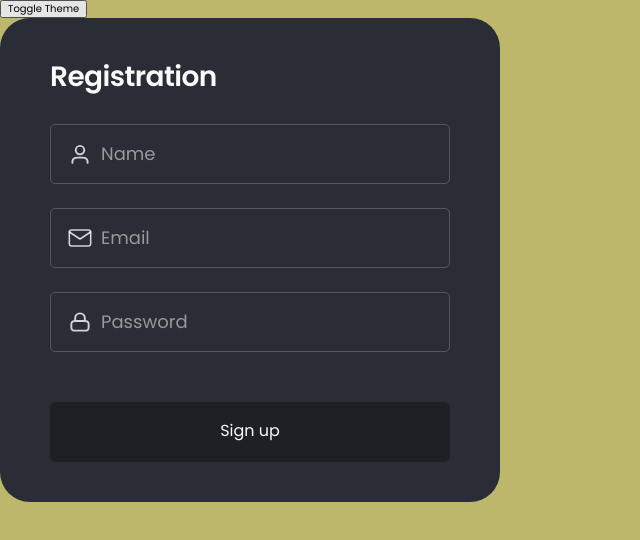
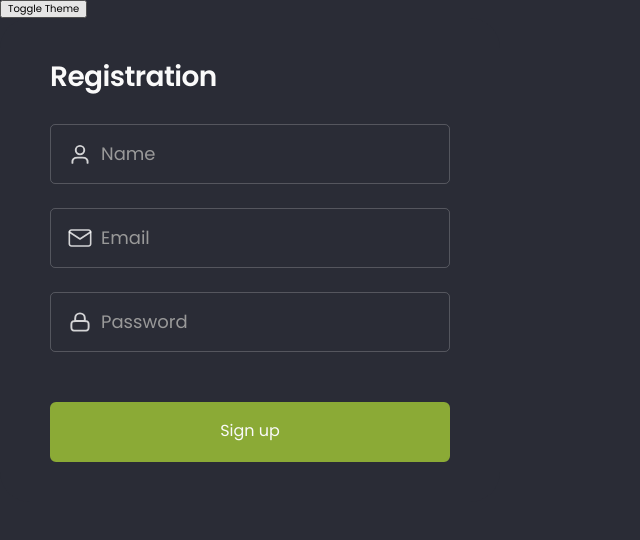
Before and after one commit to pawelrogowski/soYum, a React (Vite) app: page / in a window 1280 px wide. Shown: the top 540 px of the page, without its empty margins (0-640 px from the left). Built offline with nearby package versions, Linux system fonts and the light colour scheme.

Commit message:
updated register button styling

```diff
--- a/src/components/Forms/RegisterForm/RegisterForm.styled.js
+++ b/src/components/Forms/RegisterForm/RegisterForm.styled.js
@@ -1,7 +1,7 @@
 import { styled } from "styled-components";
 import { Form } from "formik";
 import { flexContainer, font } from "../../../styles/mixins";
-
+import { StyledButton } from "../../Button/Button.styled";
 export const StyledForm = styled(Form)`
 	width: 50rem;
 	height: 48.4rem;
@@ -22,6 +22,9 @@ export const StyledForm = styled(Form)`
 	}
 
 	ul {
+		margin-top: 3.2rem;
+		margin-bottom: 5rem;
+
 		${flexContainer({
 			direction: "column",
 			justify: "flex-start",
@@ -29,9 +32,6 @@ export const StyledForm = styled(Form)`
 			wrap: "nowrap",
 			gap: "2.4rem",
 		})}
-
-		margin-top:3.2rem;
-		margin-bottom: 5rem;
 
 		li {
 			position: relative;
@@ -48,7 +48,7 @@ export const StyledForm = styled(Form)`
 					left: 1.8rem;
 				}
 				&:nth-of-type(2) {
-					fill: #e74a3b;
+					fill: ${({ theme }) => theme.registerForm.textInput.error};
 					right: 1.9rem;
 				}
 			}
@@ -65,8 +65,26 @@ export const StyledForm = styled(Form)`
 		}
 	}
 
-	button {
+	${StyledButton} {
 		width: 100%;
+		background-color: ${({ theme }) => theme.registerForm.button.bgIdle};
+		border: 0.2rem solid ${({ theme }) => theme.registerForm.button.borderIdle};
+		color: ${({ theme }) => theme.registerForm.button.fontColorIdle};
+		border-radius: 0.6rem;
+		min-width: 33.9rem;
+		height: 6rem;
+		&:hover,
+		&:focus {
+			background-color: ${({ theme }) => theme.registerForm.button.bgHover};
+			color: ${({ theme }) => theme.registerForm.button.fontColorHover};
+			border: 0.2rem solid
+				${({ theme }) => theme.registerForm.button.borderHover};
+		}
+		&:active {
+			background-color: ${({ theme }) => theme.registerForm.button.bgActive};
+			border: 0.2rem solid
+				${({ theme }) => theme.registerForm.button.borderActive};
+		}
 	}
 
 	p {
--- a/src/styles/themes.js
+++ b/src/styles/themes.js
@@ -45,6 +45,16 @@ export const lightTheme = {
 			error: "#E74A3B",
 			warrning: "#F6C23E",
 			correct: "#3CBC81",
+		},
+		button: {
+			bgIdle: brandColors.main,
+			bgHover: brandColors.main,
+			bgActive: "#748d2e",
+			borderIdle: brandColors.main,
+			borderHover: brandColors.main,
+			borderActive: "#748d2e",
+			fontColorIdle: "#FAFAFA",
+			fontColorHover: "#22252A",
 		},
 	},
 	logo: {
@@ -161,23 +171,7 @@ export const darkTheme = {
 		form: "#2A2C36",
 	},
 	registerForm: {
-		font: typography.family.primary,
-		header: "#FAFAFA",
-		bg: "#2A2C36",
-		textInput: {
-			font: typography.family.primary,
-			bgIdle: "transparent",
-			bgActive: "transparent",
-			fontIdle: "#ffffffcc",
-			fontActive: "#fff",
-			borderIdle: "#ffffff33",
-			borderActive: "#fff",
-			iconIdle: "#ffffffcc",
-			iconActive: "#fff",
-			error: "#E74A3B",
-			warrning: "#F6C23E",
-			correct: "#3CBC81",
-		},
+		...lightTheme.registerForm,
 	},
 	logo: {
 		header: {
@@ -299,7 +293,7 @@ export const GlobalStyles = createGlobalStyle`
 	}
 
 	body {
-		background-color: darkkhaki;
+		background-color: ${({ theme }) => theme.bg.main};
   		min-height: 100vh;
   		scroll-behavior: smooth;
   		text-rendering: optimizeSpeed;
```
